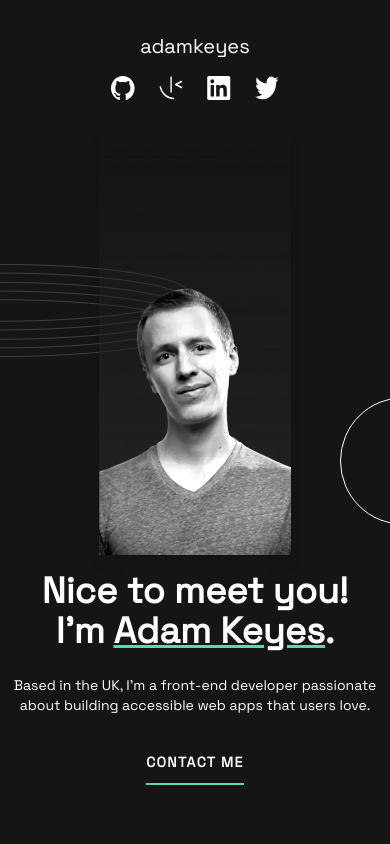
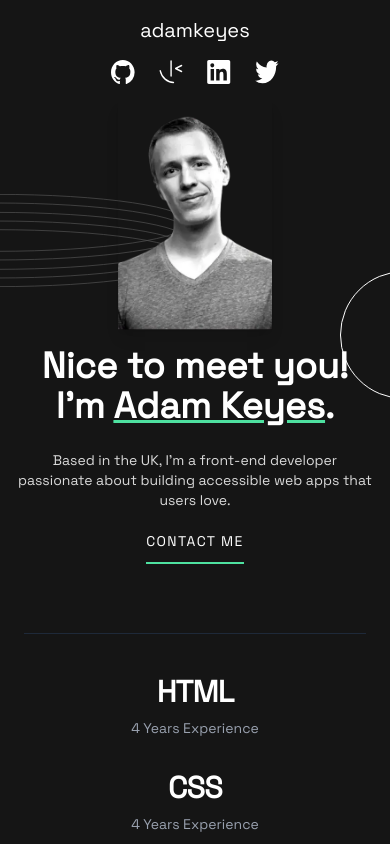
Before and after one commit to Skyz03/Vite-Developer-Portfolio, a React (Vite) app: page / in a window 390 px wide. Shown: the top 844 px of the page. Built offline with nearby package versions, Linux system fonts and the light colour scheme.

Commit message:
fix: update in the hero for mobile incluing space & colors

```diff
--- a/src/components/Hero.jsx
+++ b/src/components/Hero.jsx
@@ -30,7 +30,7 @@ export default function Hero() {
             <img
               src="/images/image-profile-mobile.webp"
               alt="Portrait of Adam Keyes"
-              className="mx-auto h-full w-full object-cover shadow-lg md:mx-0"
+              className="mx-auto h-full w-[80%] object-cover shadow-lg md:mx-0"
             />
           </picture>
         </div>
@@ -45,7 +45,7 @@ export default function Hero() {
             </span>
           </h1>
 
-          <p className="mb-8 text-sm md:text-base">
+          <p className="text-light-gray mb-4 px-4 text-sm md:px-0 md:text-base">
             Based in the UK, I’m a front-end developer passionate about building
             accessible web apps that users love.
           </p>
--- a/src/components/Nav.jsx
+++ b/src/components/Nav.jsx
@@ -23,7 +23,7 @@ const socialIcons = [
 
 export default function Navigation() {
   return (
-    <nav className="mx-auto flex flex-col items-center justify-center px-6 py-8 text-white md:flex-row md:items-center md:justify-between md:px-0">
+    <nav className="mx-auto flex flex-col items-center justify-center px-6 py-4 text-white md:flex-row md:items-center md:justify-between md:px-0 md:py-8">
       {/* Logo */}
       <div className="mb-4 text-xl md:mb-0">adamkeyes</div>
 
--- a/src/index.css
+++ b/src/index.css
@@ -116,6 +116,6 @@ h3 {
   }
 
   .contact-button {
-    @apply text-sm tracking-widest border-b-2 border-accent pb-3 uppercase font-bold
+    @apply text-sm tracking-widest border-b-2 border-accent pb-3 uppercase
   }
 }
```
Also changed, not shown: public/images/image-profile-mobile.webp.
